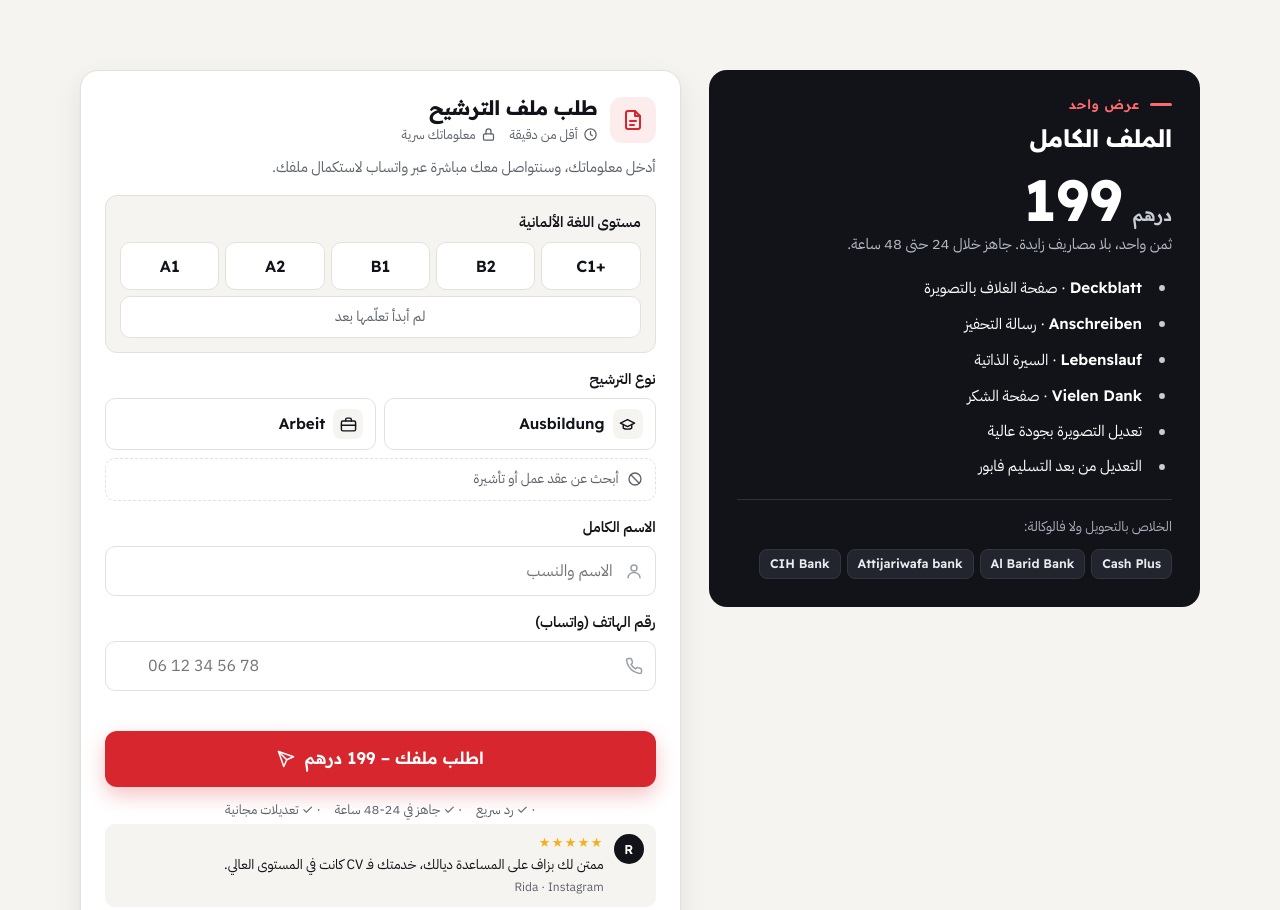
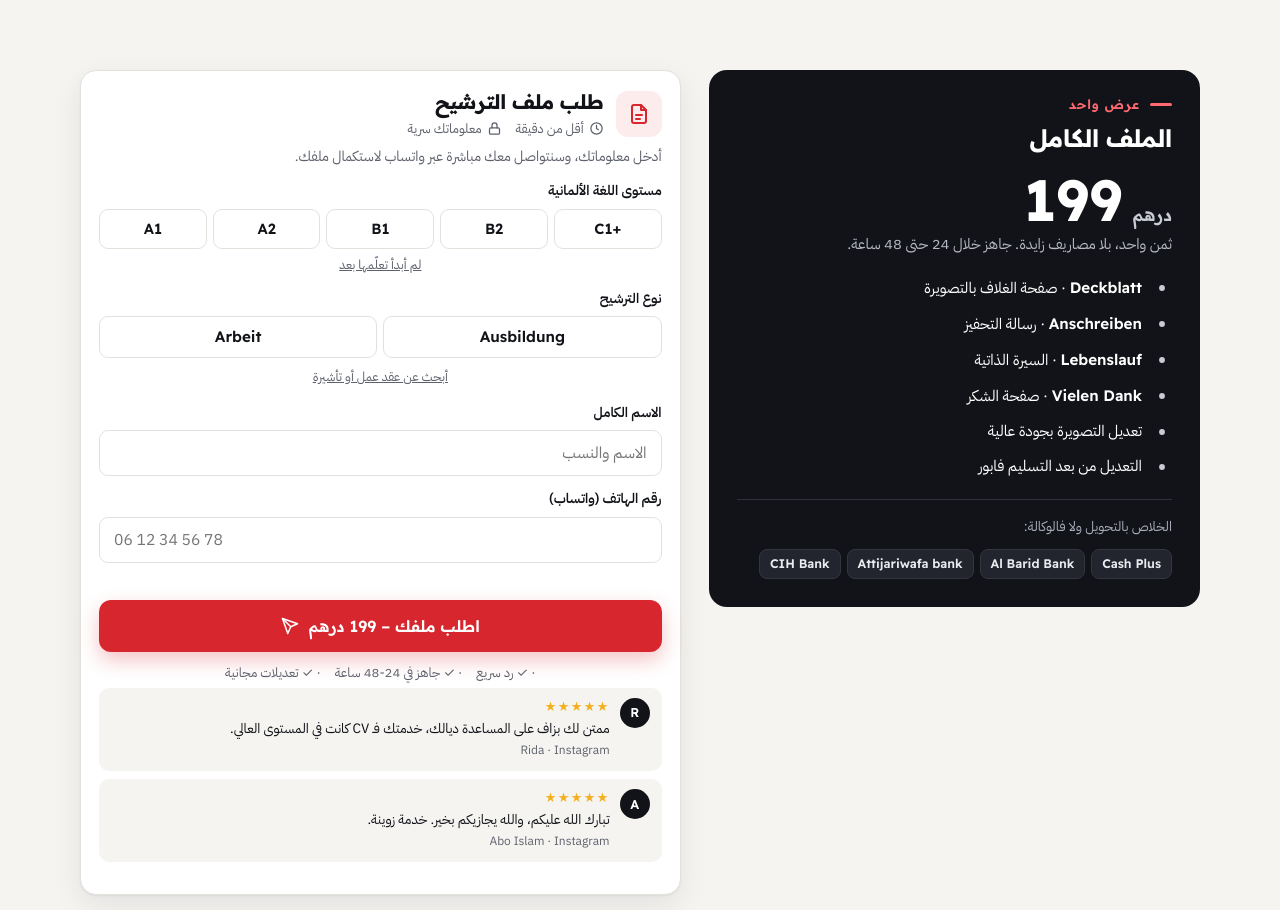
Before and after one commit to procvplus/procvplus.github.io, a plain HTML site: page index.html in a window 1280 px wide. Shown: the part 4221-5131 px from the top of the page. Drawn offline with Linux system fonts and the light colour scheme.

Commit message:
Formulaire compact (v8)

```diff
--- a/index.html
+++ b/index.html
@@ -8,7 +8,7 @@
 !function(f,b,e,v,n,t,s){if(f.fbq)return;n=f.fbq=function(){n.callMethod?n.callMethod.apply(n,arguments):n.queue.push(arguments)};if(!f._fbq)f._fbq=n;n.push=n;n.loaded=!0;n.version='2.0';n.queue=[];t=b.createElement(e);t.async=!0;t.src=v;s=b.getElementsByTagName(e)[0];s.parentNode.insertBefore(t,s)}(window,document,'script','https://connect.facebook.net/en_US/fbevents.js');
 fbq('init','938196425545410');fbq('track','PageView');
 </script>
-<!-- v7 -->
+<!-- v8 -->
 <title>Pro CV+ | ملف الترشيح بالألمانية – Deckblatt, Anschreiben, Lebenslauf</title>
 <meta name="description" content="ملف ترشيح كامل بالألمانية: صفحة الغلاف، رسالة التحفيز والـ CV حسب المهنة ديالك. 199 درهم، جاهز خلال 24 إلى 48 ساعة.">
 <meta property="og:type" content="website">
@@ -314,6 +314,30 @@ html[dir=rtl] .float{padding:12px 18px 12px 12px}
   .logo{height:34px}
   .top .pill{padding:0 10px}
 }
+
+/* v8 formulaire compact */
+.leadform{padding:18px;border-radius:16px}
+.lf-p{margin:6px 0 12px;font-size:.88rem}
+.fld{margin-bottom:12px}
+.fld>label,.fld .lb{font-size:.86rem;margin-bottom:6px}
+.lvlfld{background:none;border:0;padding:0}
+.lvls{gap:6px}
+.lvl span{height:40px;border-radius:9px;border-width:1px;font-size:.92rem}
+.lvl.wide{grid-column:1/-1;justify-self:center}
+.lvl.wide span{height:auto;border:0;background:none;padding:2px 6px;font-size:.8rem;text-decoration:underline;color:var(--muted)}
+.lvl.wide input:checked+span{background:none;color:var(--red);border:0}
+.picks{gap:6px}
+.pick{height:42px;padding:0 12px;justify-content:center;border-width:1px;border-radius:9px}
+.pick .pic{display:none}
+.pick:has(input:checked){background:var(--ink);color:#fff;border-color:var(--ink)}
+.pick.no{height:auto;border:0;padding:2px 6px;background:none;justify-content:center;font-size:.8rem;text-decoration:underline}
+.pick.no .ic{display:none}
+.pick.no:has(input:checked){background:none;color:var(--red)}
+.iw .fi{display:none}
+.iw input{height:46px;padding-inline:14px;border-width:1px;border-radius:9px;font-size:.98rem}
+.btn-big{min-height:52px;font-size:1rem}
+.reassure{margin-top:10px}
+.adtop{padding:10px 0 22px}.ad-h{font-size:1.2rem}.ad-s{font-size:.88rem;margin-bottom:10px}
 </style>
 </head>
 <body>
```
